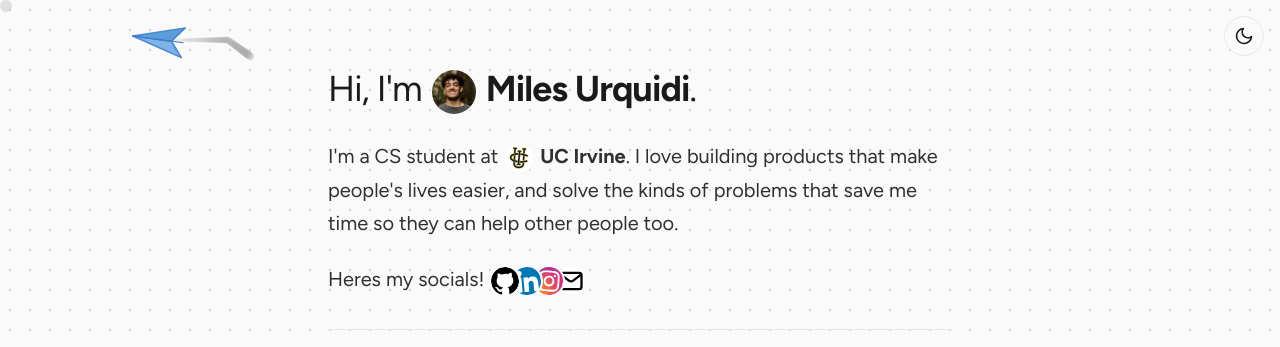
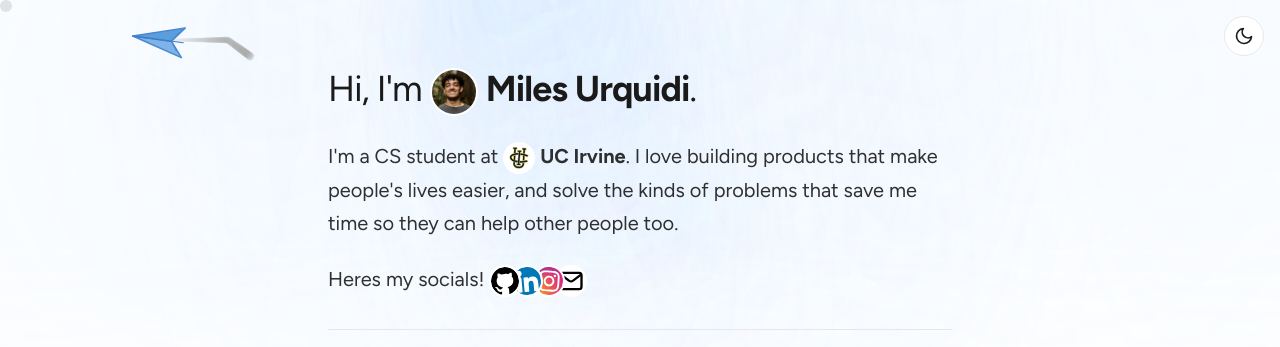
Before and after one commit to MilesUrquidi/Miles-Portfolio, a Next.js app: page / in a window 1280 px wide. Shown: the top 347 px of the page. Built offline with nearby package versions, Linux system fonts and the light colour scheme; no server answers.

Commit message:
changed background into ambient light

```diff
--- a/app/globals.css
+++ b/app/globals.css
@@ -12,25 +12,27 @@
 }
 
 :root {
-  --background: #fafafa;
+  --background: #ffffff;
   --foreground: #1a1a1a;
   --accent: #2563eb;
   --muted: #6b7280;
   --border-color: #e5e7eb;
+  --rays-color: rgba(37, 99, 235, 0.18);
+  --rays-blend: multiply;
 }
 
 .dark {
-  --background: #0a0a0a;
+  --background: #000000;
   --foreground: #ededed;
   --accent: #60a5fa;
   --muted: #9ca3af;
   --border-color: #27272a;
+  --rays-color: rgba(160, 210, 255, 0.22);
+  --rays-blend: screen;
 }
 
 body {
   background-color: var(--background);
-  background-image: radial-gradient(circle, rgba(0, 0, 0, 0.15) 1px, transparent 1px);
-  background-size: 20px 20px;
   color: var(--foreground);
   font-family: var(--font-figtree), system-ui, sans-serif;
   transition: background-color 300ms ease, color 300ms ease;
@@ -44,9 +46,6 @@ body {
   overflow-x: clip;
 }
 
-.dark body {
-  background-image: radial-gradient(circle, rgba(255, 255, 255, 0.15) 1px, transparent 1px);
-}
 
 .wavy-bg { display: none; }
 
--- a/app/layout.tsx
+++ b/app/layout.tsx
@@ -5,6 +5,7 @@ import CustomCursor from "@/components/ui/CustomCursor"
 import PaperAirplane from "@/components/ui/PaperAirplane"
 import SpotifyNowPlaying from "@/components/ui/SpotifyNowPlaying"
 import { Analytics } from "@vercel/analytics/next"
+import ThemedLightRays from "@/components/ui/ThemedLightRays"
 import "./globals.css"
 
 export const metadata: Metadata = {
@@ -32,6 +33,7 @@ export default function RootLayout({
     <html lang="en" suppressHydrationWarning>
       <body className={`${figtree.variable} font-sans antialiased`}>
         <ThemeProvider attribute="class" defaultTheme="light" enableSystem disableTransitionOnChange={false}>
+          <ThemedLightRays />
           <CustomCursor />
           <PaperAirplane />
           {children}
--- a/app/page.tsx
+++ b/app/page.tsx
@@ -7,7 +7,7 @@ import PhotosSection from "@/components/sections/PhotosSection"
 
 export default function Home() {
   return (
-    <>
+    <div className="isolate">
       <main className="mx-auto max-w-2xl px-6 py-16 space-y-8">
         <ThemeToggle />
         <HeroSection />
@@ -18,6 +18,6 @@ export default function Home() {
       <main className="mx-auto max-w-2xl px-6 pb-16">
         <CTAFooter />
       </main>
-    </>
+    </div>
   )
 }
--- /dev/null
+++ b/components/ui/ThemedLightRays.tsx
@@ -0,0 +1,39 @@
+"use client"
+
+import { useEffect, useRef } from "react"
+import { useTheme } from "next-themes"
+import { LightRays } from "@/registry/magicui/light-rays"
+
+export default function ThemedLightRays() {
+  const { resolvedTheme } = useTheme()
+  const isDark = resolvedTheme === "dark"
+  const ref = useRef<HTMLDivElement>(null)
+
+  useEffect(() => {
+    const handleScroll = () => {
+      if (!ref.current) return
+      const scrollY = window.scrollY
+      const fadeEnd = window.innerHeight * 0.7
+      const opacity = Math.max(0, 1 - scrollY / fadeEnd)
+      ref.current.style.opacity = String(opacity)
+    }
+    window.addEventListener("scroll", handleScroll, { passive: true })
+    return () => window.removeEventListener("scroll", handleScroll)
+  }, [])
+
+  return (
+    <div
+      ref={ref}
+      className="fixed inset-0 z-0 pointer-events-none"
+      style={{ maskImage: "linear-gradient(to bottom, black 30%, transparent 80%)" }}
+    >
+      <LightRays
+        className="absolute inset-0"
+        color={isDark ? "rgba(160, 210, 255, 0.32)" : "rgba(180, 215, 255, 0.38)"}
+        blendMode={isDark ? "screen" : "multiply"}
+        maxOpacity={0.5}
+        count={14}
+      />
+    </div>
+  )
+}
--- /dev/null
+++ b/registry/magicui/light-rays.tsx
@@ -0,0 +1,153 @@
+"use client"
+
+import { useEffect, useState, type CSSProperties } from "react"
+import { motion } from "framer-motion"
+
+import { cn } from "@/lib/utils"
+
+interface LightRaysProps extends React.HTMLAttributes<HTMLDivElement> {
+  ref?: React.Ref<HTMLDivElement>
+  count?: number
+  color?: string
+  blur?: number
+  speed?: number
+  length?: string
+  blendMode?: string
+}
+
+type LightRay = {
+  id: string
+  left: number
+  rotate: number
+  width: number
+  swing: number
+  delay: number
+  duration: number
+  intensity: number
+}
+
+const createRays = (count: number, cycle: number): LightRay[] => {
+  if (count <= 0) return []
+
+  return Array.from({ length: count }, (_, index) => {
+    const left = 8 + Math.random() * 84
+    const rotate = -28 + Math.random() * 56
+    const width = 160 + Math.random() * 160
+    const swing = 0.8 + Math.random() * 1.8
+    const delay = Math.random() * Math.min(cycle * 0.3, 1.5)
+    const duration = cycle * (0.75 + Math.random() * 0.5)
+    const intensity = 0.6 + Math.random() * 0.5
+
+    return {
+      id: `${index}-${Math.round(left * 10)}`,
+      left,
+      rotate,
+      width,
+      swing,
+      delay,
+      duration,
+      intensity,
+    }
+  })
+}
+
+const Ray = ({
+  left,
+  rotate,
+  width,
+  swing,
+  delay,
+  duration,
+  intensity,
+  blendMode = "screen",
+}: LightRay & { blendMode?: string }) => {
+  return (
+    <motion.div
+      className="pointer-events-none absolute -top-[12%] left-[var(--ray-left)] h-[var(--light-rays-length)] w-[var(--ray-width)] origin-top -translate-x-1/2 rounded-full bg-linear-to-b from-[color-mix(in_srgb,var(--light-rays-color)_70%,transparent)] to-transparent opacity-0 blur-[var(--light-rays-blur)]"
+      style={
+        {
+          "--ray-left": `${left}%`,
+          "--ray-width": `${width}px`,
+          mixBlendMode: blendMode as CSSProperties["mixBlendMode"],
+        } as CSSProperties
+      }
+      initial={{ opacity: intensity, rotate: rotate }}
+      animate={{
+        opacity: [intensity, 0, intensity],
+        rotate: [rotate - swing, rotate + swing, rotate - swing],
+      }}
+      transition={{
+        duration: duration,
+        repeat: Infinity,
+        ease: "easeInOut",
+        delay: delay,
+        repeatDelay: duration * 0.1,
+      }}
+    />
+  )
+}
+
+export function LightRays({
+  className,
+  style,
+  count = 7,
+  color = "rgba(160, 210, 255, 0.2)",
+  blur = 36,
+  speed = 14,
+  length = "70vh",
+  blendMode = "screen",
+  ref,
+  ...props
+}: LightRaysProps) {
+  const [rays, setRays] = useState<LightRay[]>([])
+  const cycleDuration = Math.max(speed, 0.1)
+
+  useEffect(() => {
+    setRays(createRays(count, cycleDuration))
+  }, [count, cycleDuration])
+
+  return (
+    <div
+      ref={ref}
+      className={cn(
+        "pointer-events-none absolute inset-0 isolate overflow-hidden rounded-[inherit]",
+        className
+      )}
+      style={
+        {
+          "--light-rays-color": color,
+          "--light-rays-blur": `${blur}px`,
+          "--light-rays-length": length,
+          ...style,
+        } as CSSProperties
+      }
+      {...props}
+    >
+      <div className="absolute inset-0 overflow-hidden">
+        <div
+          aria-hidden
+          className="absolute inset-0 opacity-60"
+          style={
+            {
+              background:
+                "radial-gradient(circle at 20% 15%, color-mix(in srgb, var(--light-rays-color) 45%, transparent), transparent 70%)",
+            } as CSSProperties
+          }
+        />
+        <div
+          aria-hidden
+          className="absolute inset-0 opacity-60"
+          style={
+            {
+              background:
+                "radial-gradient(circle at 80% 10%, color-mix(in srgb, var(--light-rays-color) 35%, transparent), transparent 75%)",
+            } as CSSProperties
+          }
+        />
+        {rays.map((ray) => (
+          <Ray key={ray.id} {...ray} blendMode={blendMode} />
+        ))}
+      </div>
+    </div>
+  )
+}
```
